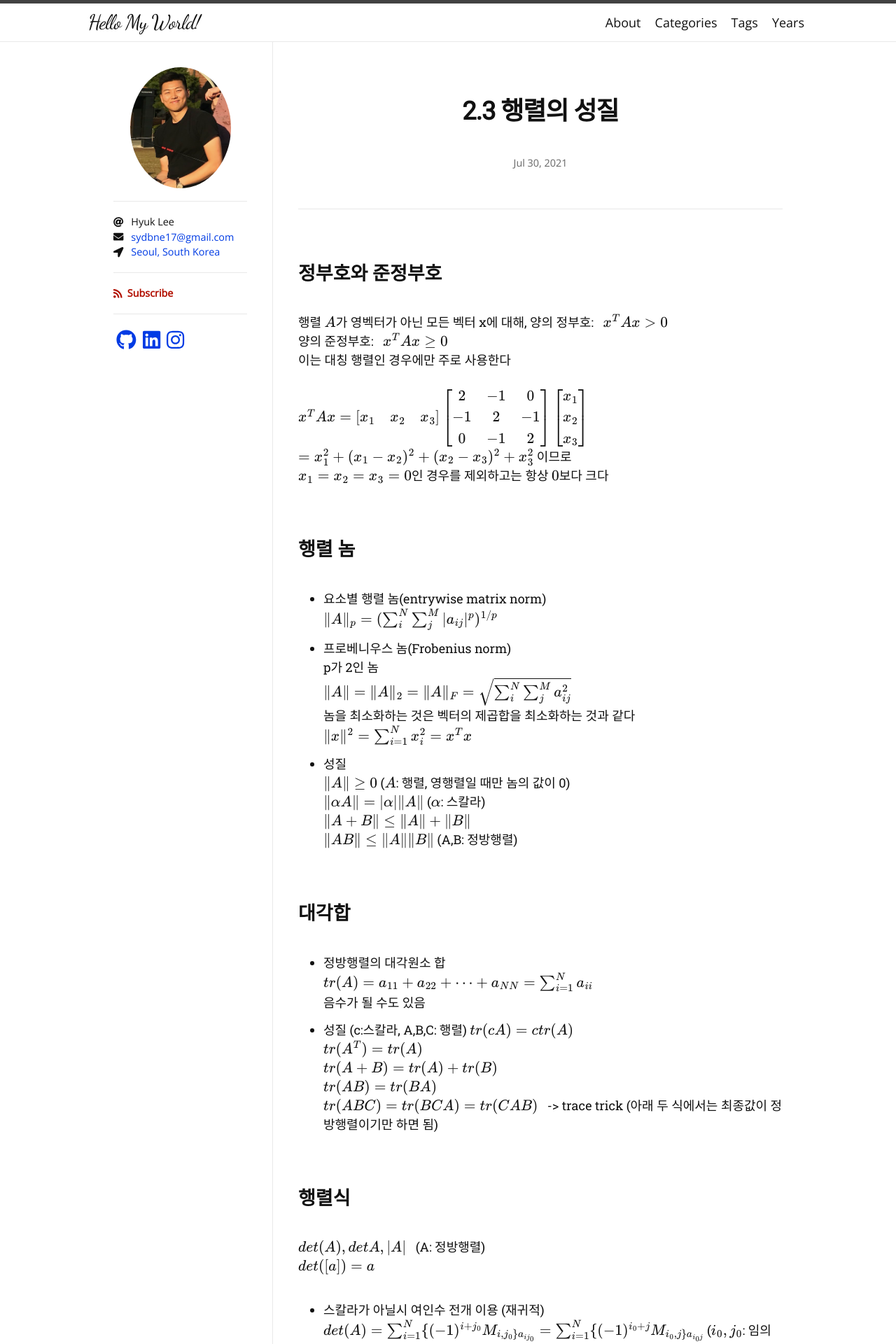
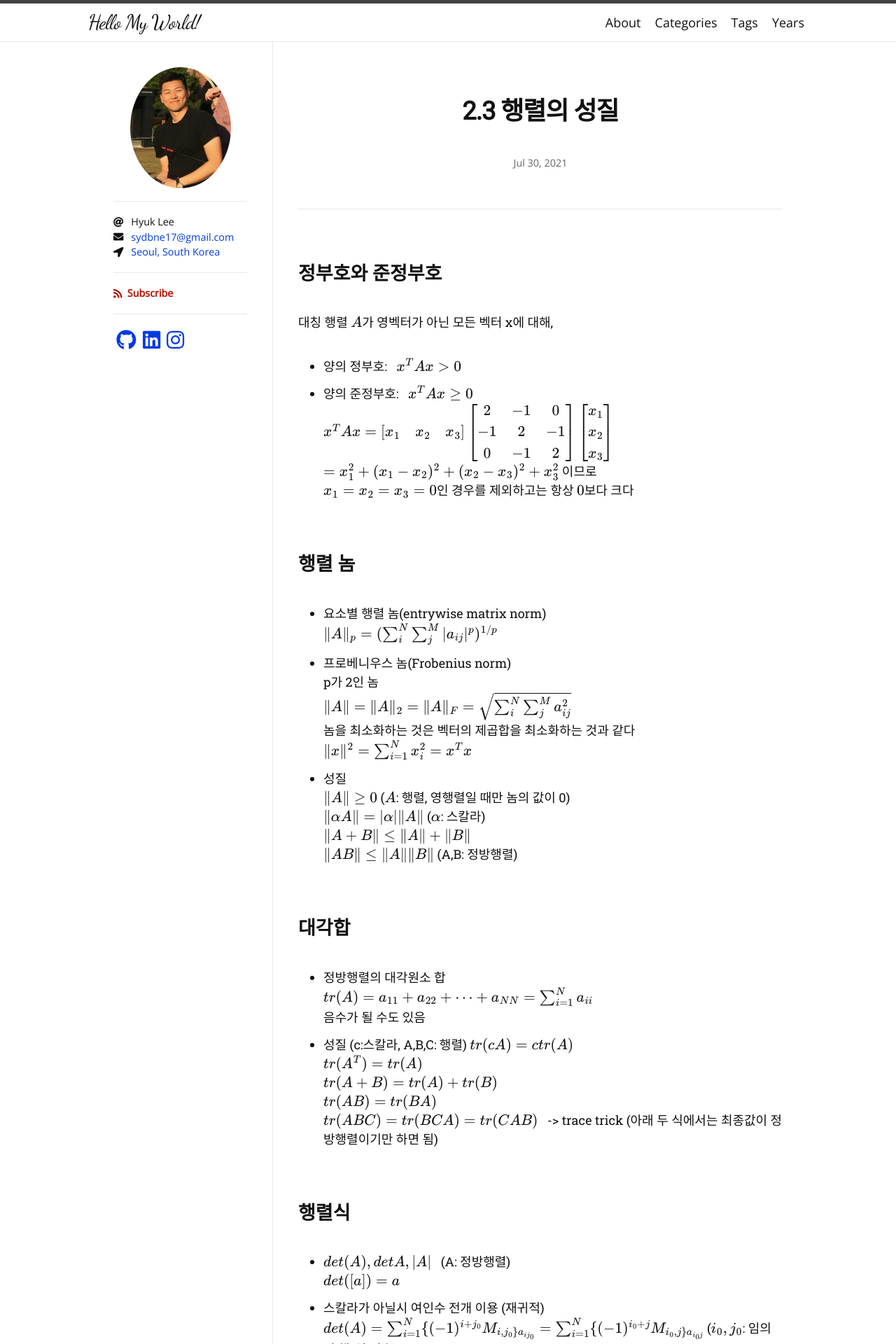
Before and after one commit to dlgur1994/dlgur1994.github.io, a Jekyll site: the page built from _posts/2021-07-30-LinearAlgebra-chap2-3.md, in a window 1280 px wide. Shown: the top 1920 px of the page at 70% size. Built offline with Jekyll 4.4.1, drawn with Linux system fonts in a browser that asks for light colours; nearby versions of some CDN libraries; some web fonts are replaced; comment, search, counter and statistics services are not loaded.

Commit message:
LinearAlgebra2.3 done 21/07/31

```diff
--- a/_posts/2021-07-30-LinearAlgebra-chap2-3.md
+++ b/_posts/2021-07-30-LinearAlgebra-chap2-3.md
@@ -9,11 +9,9 @@ math: true
 ---
 
 ## 정부호와 준정부호
-행렬 $$A$$가 영벡터가 아닌 모든 벡터 x에 대해,
-양의 정부호: &nbsp;&nbsp;$$x^TAx > 0$$<br/>
-양의 준정부호: &nbsp;&nbsp;$$x^TAx \geq 0$$<br/>
-이는 대칭 행렬인 경우에만 주로 사용한다<br/>
-<br/>
+대칭 행렬 $$A$$가 영벡터가 아닌 모든 벡터 x에 대해,
+- 양의 정부호: &nbsp;&nbsp;$$x^TAx > 0$$<br/>
+- 양의 준정부호: &nbsp;&nbsp;$$x^TAx \geq 0$$<br/>
 $$x^TAx = \begin{bmatrix}x_1 & x_2 & x_3\end{bmatrix} \begin{bmatrix}2 & -1 & 0 \\ -1 & 2 & -1 \\ 0 & -1 & 2\end{bmatrix} \begin{bmatrix}x_1\\x_2\\x_3\end{bmatrix}$$
 <br/>
 $$= x_1^2 + (x_1 - x_2)^2 + (x_2 - x_3)^2 + x_3^2$$ 이므로<br/>
@@ -49,7 +47,7 @@ $$tr(ABC) = tr(BCA) = tr(CAB)$$ &nbsp;&nbsp;-> trace trick
 (아래 두 식에서는 최종값이 정방행렬이기만 하면 됨)
 
 ## 행렬식
-$$det(A), det A, |A|$$ &nbsp; (A: 정방행렬)<br/>
+- $$det(A), det A, |A|$$ &nbsp; (A: 정방행렬)<br/>
 $$det([a]) = a$$<br/>
 
 - 스칼라가 아닐시 여인수 전개 이용 (재귀적)<br/>
@@ -59,14 +57,14 @@ $$M_{i,j}$$: 정방행렬 A에서 i행과 j행을 지워서 얻은 행렬의 행
 - 여인수<br/>
 $$C_{i,j} = (-1)^{i+j}M_{i,j}$$<br/>
 
-det(A) = $$\sum_{i=1}^NC_{i,j_0}a_{i,j_0} = \sum_{j=1}^NC_{i_0,j}a_{i_0,j}$$<br/>
+- det(A) = $$\sum_{i=1}^NC_{i,j_0}a_{i,j_0} = \sum_{j=1}^NC_{i_0,j}a_{i_0,j}$$<br/>
 
-- 2 X 2 행렬의 행렬식
+- 2 X 2 행렬의 행렬식<br/>
 $$det(\begin{bmatrix}a & b \\ c & d\end{bmatrix}) = ad - bc$$
-- 3 X 3 행렬의 행렬식
+- 3 X 3 행렬의 행렬식<br/>
 $$det(\begin{bmatrix}a & b & c \\ d & e & f \\ g & h & i\end{bmatrix}) = aei + bfg +cdh - ceg -bdi - afh$$
 
-- 성질
+- 성질<br/>
 $$det(A^T) = det(A)$$<br/>
 $$det(I) = 1$$<br/>
 $$det(AB) = det(A)det(B)$$<br/>
```
